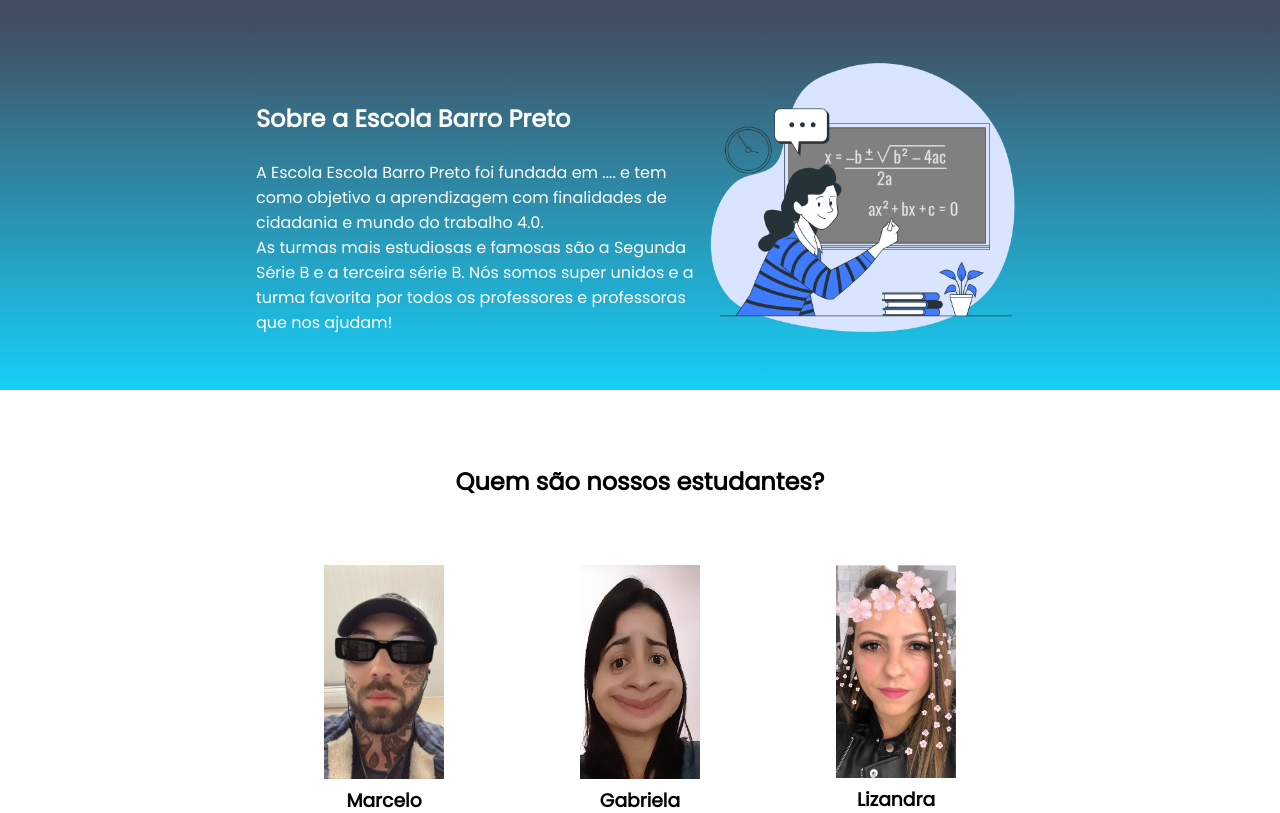
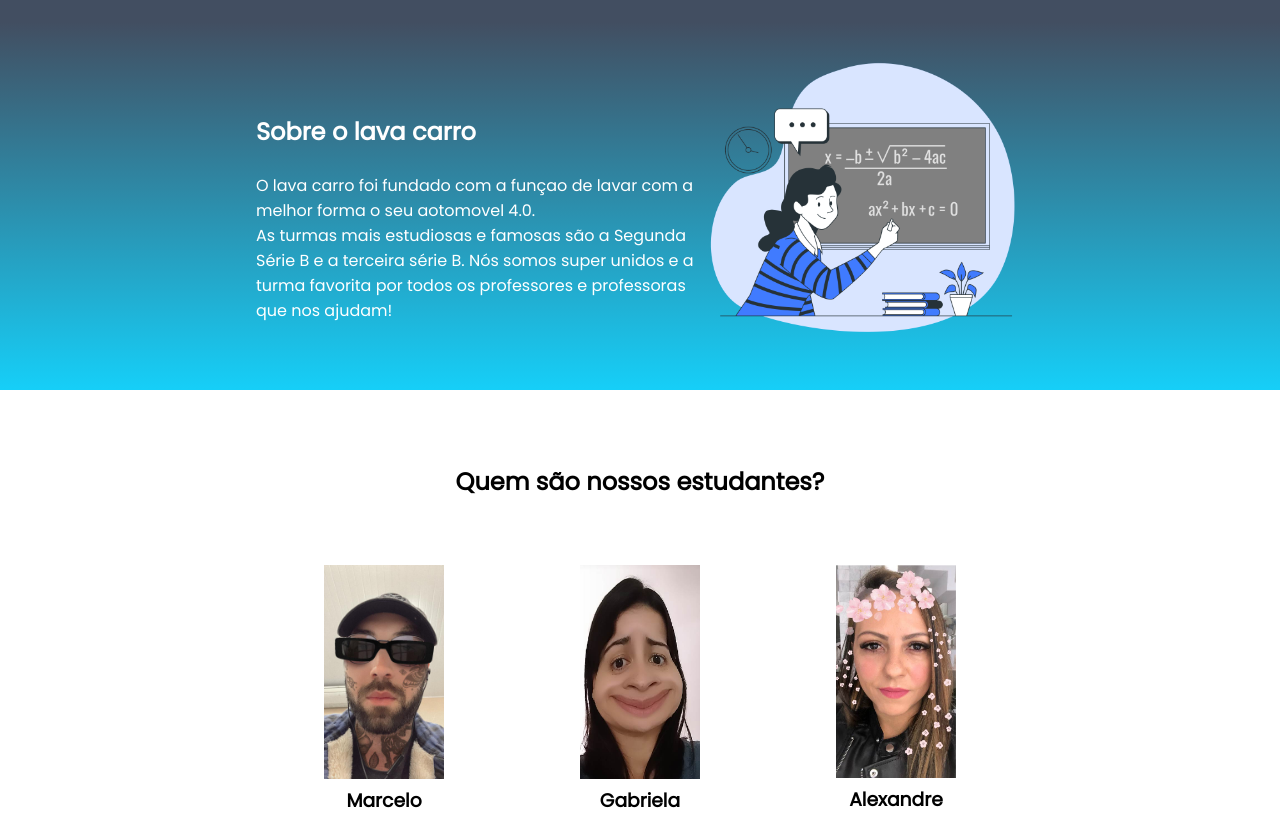
Before and after one commit to Xande0001/primeiro-site, a plain HTML site: page index.html in a window 1280 px wide. Shown: the part 55-868 px from the top of the page. Drawn offline with Linux system fonts and the light colour scheme.

Commit message:
Update index.html

```diff
--- a/index.html
+++ b/index.html
@@ -20,8 +20,8 @@
     </header>
     <section class="escola">
         <div class="escola-div-conteudo">
-            <h2 class="escola-titulo">Sobre a Escola Barro Preto</h2>
-            <p class="escola-texto-um">A Escola Escola Barro Preto foi fundada em .... e tem como objetivo a aprendizagem com finalidades de cidadania e mundo do trabalho 4.0.</p>
+            <h2 class="escola-titulo">Sobre o lava carro</h2>
+            <p class="escola-texto-um">O lava carro foi fundado com a funçao de lavar com a melhor forma o seu aotomovel 4.0.</p>
             <p class="escola-texto-dois">As turmas mais estudiosas e famosas são a Segunda Série B e a terceira série B. Nós somos super unidos e a turma favorita por todos os professores e professoras que nos ajudam!</p>
         </div>
         <img class="escola-imagem" src="Formula-bro.png" alt="imagem que representa uma professora em sala de aula">
@@ -46,7 +46,7 @@
         </div>
         <div class="estudante-div">
             <img class="estudante-imagem" src="Liz.jpg" alt="foto da lizandra">
-            <h3 class="estudante-nome">Lizandra</h3>
+            <h3 class="estudante-nome">Alexandre</h3>
             <a href="https://github.com/LizandraDuarte40"><img class="estudante-icone" src="github.png" alt="icone github"></a>
             <a href="https://www.linkedin.com/in/lizandrarlm-duarte/"><img class="estudante-icone" src="linkedin.png" alt="icone linkedin"></a>
             <a href="https://www.instagram.com/lizandrarlm"><img class="estudante-icone" src="instagram.png" alt="icone instagram"></a>
```
